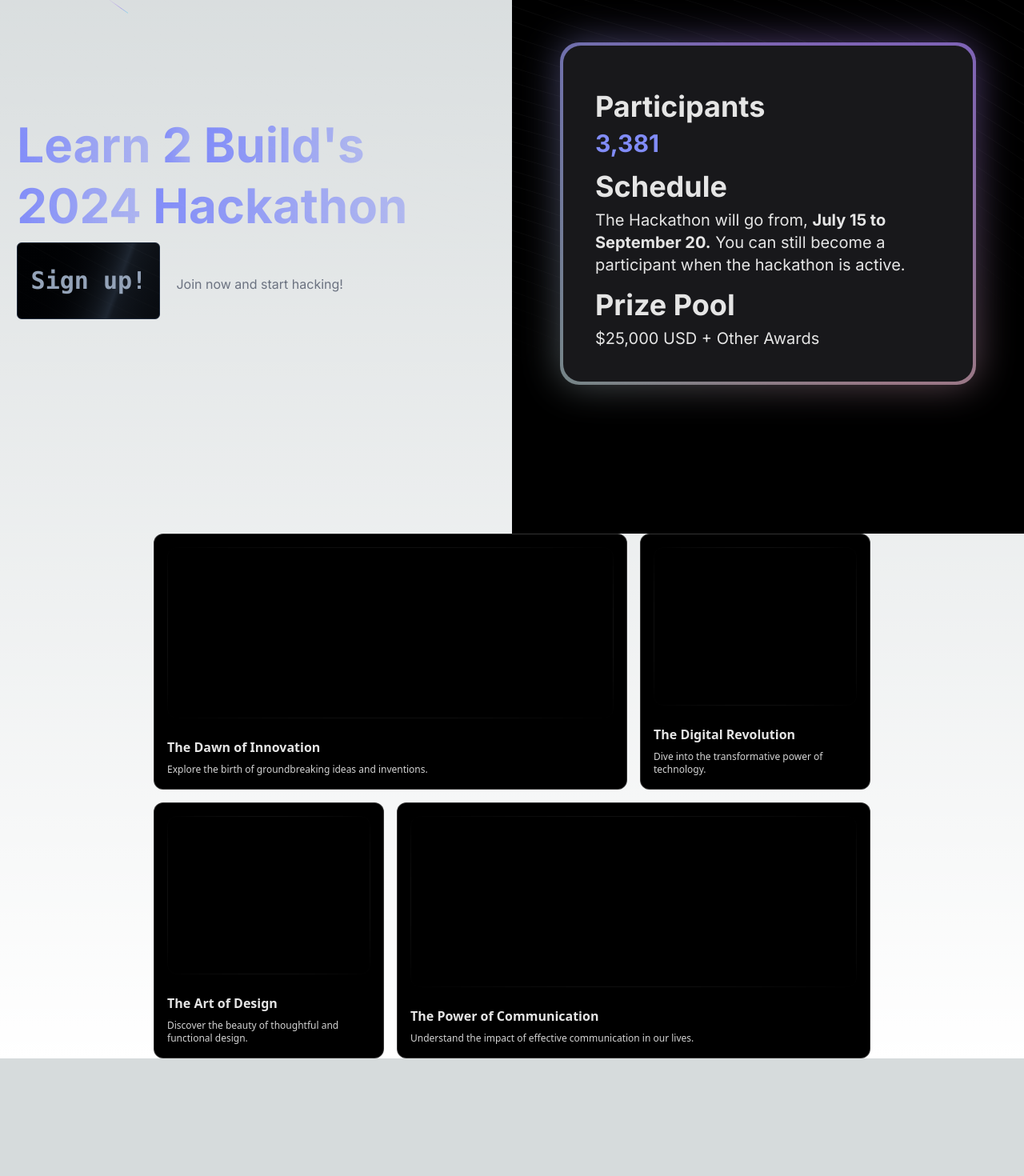
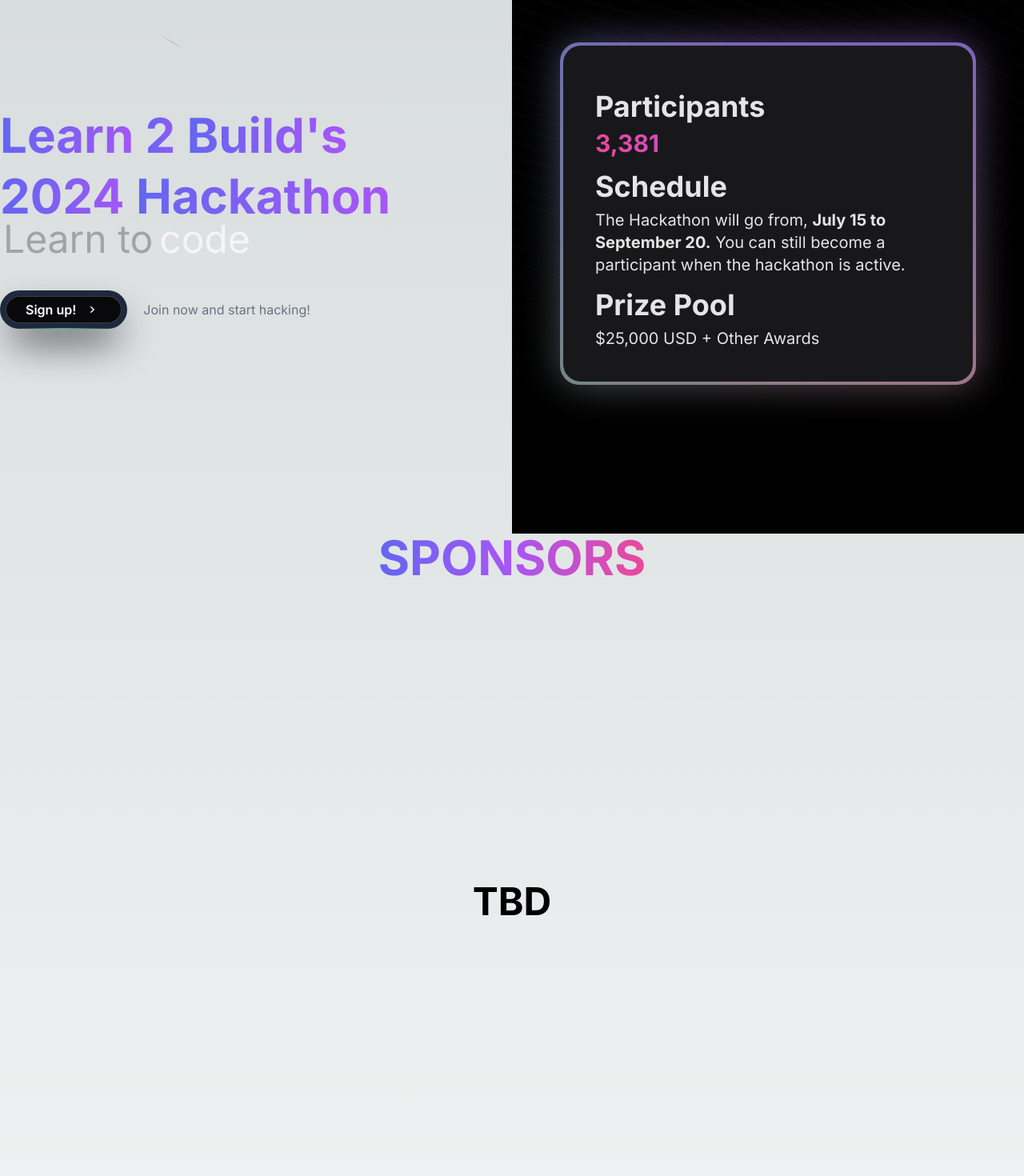
Before and after one commit to Azureum/l2bRelease, a Next.js app: page / in a window 1280 px wide. Shown: the part 133-1603 px from the top of the page at 80% size. Before the commit the page ends 1456 px from the top, so only its background shows below. Built offline with nearby package versions, Linux system fonts and the light colour scheme.

Commit message:
security changes for rate limiting, and hero redo

```diff
--- a/app/components/ui/bento-grid.tsx
+++ b/app/components/ui/bento-grid.tsx
@@ -10,7 +10,7 @@ export const BentoGrid = ({
   return (
     <div
       className={cn(
-        "grid md:auto-rows-[18rem] grid-cols-1 md:grid-cols-3 gap-4 max-w-7xl mx-auto ",
+        "grid md:auto-rows-[10rem] grid-cols-1 md:grid-cols-3 gap-4 max-w-7xl mx-auto ",
         className
       )}
     >
@@ -35,20 +35,16 @@ export const BentoGridItem = ({
   return (
     <div
       className={cn(
-        "row-span-1 rounded-xl group/bento hover:shadow-xl transition duration-200 shadow-input dark:shadow-none p-4 dark:bg-black dark:border-white/[0.2] bg-white border border-transparent justify-between flex flex-col space-y-4",
+        "row-span-1 rounded-xl group/bento hover:shadow-xl transition duration-200 shadow-input dark:shadow-none p-4 dark:bg-black dark:border-white/[0.2] border  flex-col space-y-4",
         className
       )}
     >
-      {header}
-      <div className="group-hover/bento:translate-x-2 transition duration-200">
-        {icon}
-        <div className="font-sans font-bold text-neutral-600 dark:text-neutral-200 mb-2 mt-2">
+        <div className="text-3xl font-bold text-neutral-600 dark:text-neutral-200 mb-2 mt-2">
           {title}
         </div>
         <div className="font-sans font-normal text-neutral-600 text-xs dark:text-neutral-300">
           {description}
         </div>
-      </div>
     </div>
   );
 };
--- /dev/null
+++ b/app/components/ui/flip-words.tsx
@@ -0,0 +1,85 @@
+"use client";
+import React, { useCallback, useEffect, useRef, useState } from "react";
+import { AnimatePresence, motion, LayoutGroup } from "framer-motion";
+import { cn } from "@/utils/cn";
+
+export const FlipWords = ({
+  words,
+  duration = 1000,
+  className,
+}: {
+  words: string[];
+  duration?: number;
+  className?: string;
+}) => {
+  const [currentWord, setCurrentWord] = useState(words[0]);
+  const [isAnimating, setIsAnimating] = useState<boolean>(false);
+
+  // thanks for the fix Julian - https://github.com/Julian-AT
+  const startAnimation = useCallback(() => {
+    const word = words[words.indexOf(currentWord) + 1] || words[0];
+    setCurrentWord(word);
+    setIsAnimating(true);
+  }, [currentWord, words]);
+
+  useEffect(() => {
+    if (!isAnimating)
+      setTimeout(() => {
+        startAnimation();
+      }, duration);
+  }, [isAnimating, duration, startAnimation]);
+
+  return (
+    <AnimatePresence
+      onExitComplete={() => {
+        setIsAnimating(false);
+      }}
+    >
+      <motion.div
+        initial={{
+          opacity: 0,
+          y: 10,
+        }}
+        animate={{
+          opacity: 1,
+          y: 0,
+        }}
+        transition={{
+          duration: 0.4,
+          ease: "easeInOut",
+          type: "spring",
+          stiffness: 100,
+          damping: 10,
+        }}
+        exit={{
+          opacity: 0,
+          y: -40,
+          x: 40,
+          filter: "blur(8px)",
+          scale: 2,
+          position: "absolute",
+        }}
+        className={cn(
+          "z-10 inline-block relative text-left text-neutral-900 dark:text-neutral-100 px-2",
+          className
+        )}
+        key={currentWord}
+      >
+        {currentWord.split("").map((letter, index) => (
+          <motion.span
+            key={currentWord + index}
+            initial={{ opacity: 0, y: 10, filter: "blur(8px)" }}
+            animate={{ opacity: 1, y: 0, filter: "blur(0px)" }}
+            transition={{
+              delay: index * 0.08,
+              duration: 0.4,
+            }}
+            className="inline-block"
+          >
+            {letter}
+          </motion.span>
+        ))}
+      </motion.div>
+    </AnimatePresence>
+  );
+};
--- a/app/components/ui/text-generate-effect.tsx
+++ b/app/components/ui/text-generate-effect.tsx
@@ -32,8 +32,7 @@ export const TextGenerateEffect = ({
           return (
             <motion.span
               key={word + idx}
-              // text-lg sm:text-md md:text-2xl lg:text-5xl xl:text-8xl font-mono
-              className="bg-gradient-to-r from-indigo-400 bg-clip-text text-transparent opacity-0 text-xl md:text-2xl lg:text-4xl xl:text-6xl 2xl:text-8xl"
+              className="bg-gradient-to-r from-indigo-500 via-purple-500 to-pink-500 bg-clip-text text-transparent opacity-0 text-xl md:text-2xl lg:text-4xl xl:text-6xl 2xl:text-8xl"
               style={{
                 backgroundSize: '200% 200%',
                 backgroundPosition: '10% 30% 90%'
--- a/app/page.tsx
+++ b/app/page.tsx
@@ -1,24 +1,60 @@
 "use client";
 import React from 'react';
 import Image from 'next/image';
-import logo from './components/ui/photos/mg.png';
 import { TextGenerateEffect } from "../app/components//ui/text-generate-effect";
 import { BackgroundBeams } from "../app/components/ui/background-beams";
 import { BackgroundGradient } from "../app/components/ui/background-gradient";
 import { BentoGrid, BentoGridItem } from "../app/components/ui/bento-grid";
+import { FlipWords } from "../app/components/ui/flip-words";
+import { Analytics } from "@vercel/analytics/react"
+import { SpeedInsights } from "@vercel/speed-insights/next"
+
+// make scroll up button
 export default function App() {
 return (
 <main className='App dark'>
+   <SpeedInsights/>
+   <Analytics/>
    <section>
-      <div className='w-screen h-screen grid md:grid-cols-2'>
-         <div className="grid h-screen place-items-center ">
+      <div className='grid md:grid-cols-2'>
+         <div className="grid h-screen place-items-center">
             <div>
-               <TextGenerateEffect words="Learn 2 Build's"/>
+               <TextGenerateEffect words="Learn 2 Build's" />
                <TextGenerateEffect words="2024 Hackathon" />
-               <h2 className = "opacity-0 text-xs" >ignore me just some free padding, learning react without any typescript / js / or any knowledge is hard 🤫</h2>
-               <button className="inline-flex w-[14vw] h-[12vh] animate-shimmer items-center justify-center rounded-md border border-slate-800 bg-[linear-gradient(110deg,#000103,45%,#1e2631,55%,#000103)] bg-[length:200%_100%] text-3xl font-mono text-slate-400 transition-colors focus:outline-none focus:ring-2 focus:ring-slate-400 focus:ring-offset-2 focus:ring-offset-slate-50 font-bold">
+               <div className="h-[3rem]  items-center px-1">
+                  <div className="text-5xl mx-auto font-normal text-neutral-400">
+                     Learn to<FlipWords words={["create", "innovate", "develop", "code", "invent", "master"]} />
+                  </div>
+               </div>
+               <h2 className="opacity-0 text-sm">ignore me just some free padding, learning react without any typescript / js / or any knowledge is hard, "Don't be evil" </h2>
+               <a href="https://forms.fillout.com/t/oPtnZqc5hZus" target="_blank" rel="noopener noreferrer">
+                  <button className="bg-slate-800 no-underline group cursor-pointer relative shadow-2xl shadow-zinc-900 rounded-full p-2 text-base font-semibold leading-6 text-white inline-block">
+                     <span className="absolute inset-0 overflow-hidden rounded-full">
+                     <span className="absolute inset-0 rounded-full bg-[image:radial-gradient(75%_100%_at_50%_0%,rgba(56,189,248,0.6)_0%,rgba(56,189,248,0)_75%)] opacity-0 transition-opacity duration-500 group-hover:opacity-100" />
+                     </span>
+                     <div className="relative flex space-x-2 items-center z-10 rounded-full bg-zinc-950 py-1 px-6 ring-1 ring-white/10 ">
+                        <span>
                         Sign up!
+                        </span>
+                        <svg
+                           fill="none"
+                           height="24"
+                           viewBox="0 0 24 24"
+                           width="24"
+                           xmlns="http://www.w3.org/2000/svg"
+                           >
+                           <path
+                              d="M10.75 8.75L14.25 12L10.75 15.25"
+                              stroke="currentColor"
+                              strokeLinecap="round"
+                              strokeLinejoin="round"
+                              strokeWidth="1.5"
+                              />
+                        </svg>
+                     </div>
+                     <span className="absolute -bottom-0 left-[1.125rem] h-px w-[calc(100%-2.25rem)] bg-gradient-to-r from-emerald-400/0 via-emerald-400/90 to-emerald-400/0 transition-opacity duration-500 group-hover:opacity-40" />
                   </button>
+               </a>
                <span className='pl-5 text-gray-500'>Join now and start hacking!</span>
             </div>
          </div>
@@ -29,14 +65,14 @@ return (
                      <p className="text-base sm:text-4xl text-black mt-4 mb-2 dark:text-neutral-200 font-bold">
                         Participants
                      </p>
-                     <p className="text-3xl dark:text-indigo-400	-200 font-bold">
+                     <p className="text-3xl inline-text bg-gradient-to-r from-pink-500 via-purple-500 to-pink-500 bg-clip-text text-transparent font-bold">
                         3,381
                      </p>
                      <p className="text-base sm:text-4xl text-black mt-4 mb-2 dark:text-neutral-200 font-bold">
                         Schedule
                      </p>
                      <p className="text-xl dark:text-neutral-200">
-                        The Hackathon will go from,  <span className='font-bold'>July 15 to September 20.</span> You can still become a participant  when the hackathon is active.
+                        The Hackathon will go from, <span className='font-bold'>July 15 to September 20.</span> You can still become a participant when the hackathon is active.
                      </p>
                      <p className="text-base sm:text-4xl text-black mt-4 mb-2 dark:text-neutral-200 font-bold">
                         Prize Pool
@@ -51,53 +87,74 @@ return (
          </div>
       </div>
    </section>
-   <section>
+   <section className="h-[60rem] w-full flex justify-center ">
+      <div className="text-center">
+         <h2 className="bg-gradient-to-r from-indigo-500 via-purple-500 to-pink-500 bg-clip-text text-transparent text-xl md:text-2xl lg:text-4xl xl:text-6xl 2xl:text-8xl font-bold">
+            SPONSORS
+         </h2>
+         <span className='flex h-screen justify-center items-center'>
+         <h3 className="text-xl md:text-2xl lg:text-3xl xl:text-5xl 2xl:text-7xl font-bold">TBD</h3>
+         </span>
+      </div>
+   </section>
+   <section className='pb-[5rem]'>
       <div>
          {/* Create one for contact, About, some statistics */}
-      <BentoGrid className="max-w-4xl mx-auto md:auto-rows-[20rem]">
+         <BentoGrid className=" max-w-7xl mx-auto md:auto-rows-[25rem]">
             {items.map((item, i) => (
             <BentoGridItem
-          key={i}
+               key = {i}
                title={item.title}
                description={item.description}
-          header={item.header}
                className={item.className}
                />
             ))}
          </BentoGrid>
       </div>
    </section>
+   <section className='h-1/5'>
+   </section>
+   <section className=''>
+   <div className = "text-neutral-600 pt-2 font-semibold ">Made with love by Matt 💖</div>
+   </section>
    <BackgroundBeams />
 </main>
 );
 }
-const Skeleton = () => (
-   <div className="flex flex-1 w-full h-full min-h-[6rem] rounded-xl   dark:bg-dot-white/[0.2] bg-dot-black/[0.2] [mask-image:radial-gradient(ellipse_at_center,white,transparent)]  border border-transparent dark:border-white/[0.2] bg-neutral-100 dark:bg-black"></div>
- );
 const items = [
    {
-     title: "The Dawn of Innovation",
-     description: "Explore the birth of groundbreaking ideas and inventions.",
-     header: <Skeleton />,
-     className: "md:col-span-2",
+     title: "🔎What is Learn 2 Build?",
+     description: (
+       <>
+         <p className="text-xl">Learn 2 Build is an international hackathon dedicated to fostering innovation, creativity, and collaboration among participants from around the globe. It aims to bring together developers, designers, and technology enthusiasts to work on projects to solve a collective problem.</p>
+         <p className="text-xl"><br/>Our participant's age ranges from middle schoolers to collegiate, though anyone is free to join. We also do not have a set theme or category, we ask participants to create a 2-and-a-half-minute-long video demonstrating their creation's functionality and purpose. You are also free to develop an idea and create a demo of the concept.</p>
+       </>
+     ),
+     className: "md:col-span-2 text-xl",
    },
 {
-     title: "The Digital Revolution",
-     description: "Dive into the transformative power of technology.",
-     header: <Skeleton />,
+title: "🤔What's a Hackathon?",
+description:  (
+   <>
+     <p></p>
+   </>
+ ),
 className: "md:col-span-1",
 },
 {
-     title: "The Art of Design",
+title: "📧 Contact Us!",
 description: "Discover the beauty of thoughtful and functional design.",
-     header: <Skeleton />,
 className: "md:col-span-1",
 },
 {
-     title: "The Power of Communication",
+title: "😸 Our Team",
 description:
 "Understand the impact of effective communication in our lives.",
-     header: <Skeleton />,
-     className: "md:col-span-2",
+className: "md:col-span-1",
+},
+{
+title: "🧑 Judges",
+description: "TBD",
+className: "md:col-span-1",
 },
 ];
--- a/next.config.mjs
+++ b/next.config.mjs
@@ -1,8 +1,5 @@
 /** @type {import('next').NextConfig} */
 const nextConfig = {
-    images: {
-        domains: ['cdn.discordapp.com'],
-      },
 };
 
 export default nextConfig;
--- a/package.json
+++ b/package.json
@@ -9,6 +9,10 @@
     "lint": "next lint"
   },
   "dependencies": {
+    "@upstash/ratelimit": "^1.2.1",
+    "@vercel/analytics": "^1.3.1",
+    "@vercel/kv": "^2.0.0",
+    "@vercel/speed-insights": "^1.0.12",
     "clsx": "^2.1.1",
     "framer-motion": "^11.2.10",
     "next": "14.2.4",
```
Also changed, not shown: middleware.tsx (added, +25 -0 lines), app/components/ui/photos/mg.png (deleted), 1 other file (tests, documents, lock files or other folders). Lines whose indentation alone changed are shown as unchanged.
